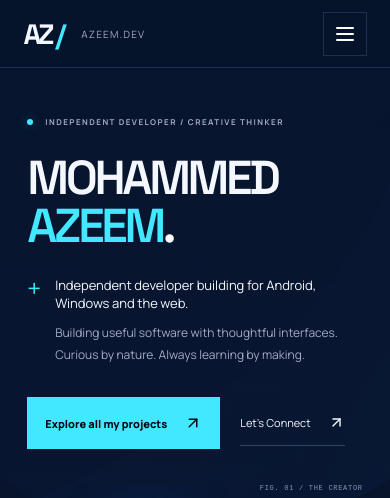
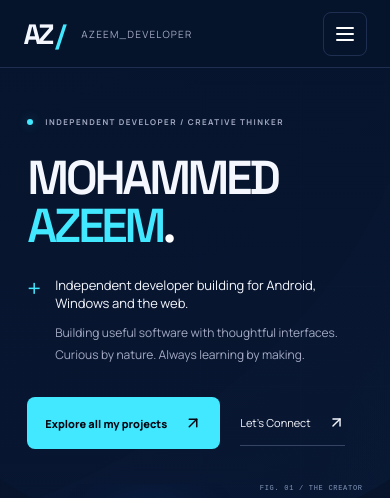
Before and after one commit to Mhd-Azeem/AZ-portfolio, a React (Vite) app: page / in a window 390 px wide. Shown: the top 498 px of the page. Built offline with nearby package versions, Linux system fonts and the light colour scheme.

Commit message:
Round buttons and update portfolio brand label (#3)
* Change header brand to AZEEM_DEVELOPER; retain existing public contact details

* Slightly round portfolio and mobile menu buttons

```diff
--- a/src/config.ts
+++ b/src/config.ts
@@ -1,6 +1,6 @@
 export const profile = {
   name: "Mohammed Azeem",
-  brand: "AZEEM.DEV",
+  brand: "AZEEM_DEVELOPER",
   subtitle: "Independent developer building for Android, Windows and the web.",
   about:
     "I’m Mohammed Azeem, an independent developer who turns curious ideas into software people can use. I build across Android, Windows and the web, with an eye for clear interfaces and the details that make technology feel human.",
--- a/src/style.css
+++ b/src/style.css
@@ -245,6 +245,7 @@ h3 {
   font-size: 12px;
   font-weight: 800;
   border: 1px solid transparent;
+  border-radius: 8px;
   transition:
     background 0.25s,
     transform 0.25s;
@@ -834,6 +835,7 @@ footer > a:last-child {
     width: 44px;
     height: 44px;
     border: 1px solid var(--line);
+    border-radius: 8px;
     background: transparent;
     color: white;
   }
```
